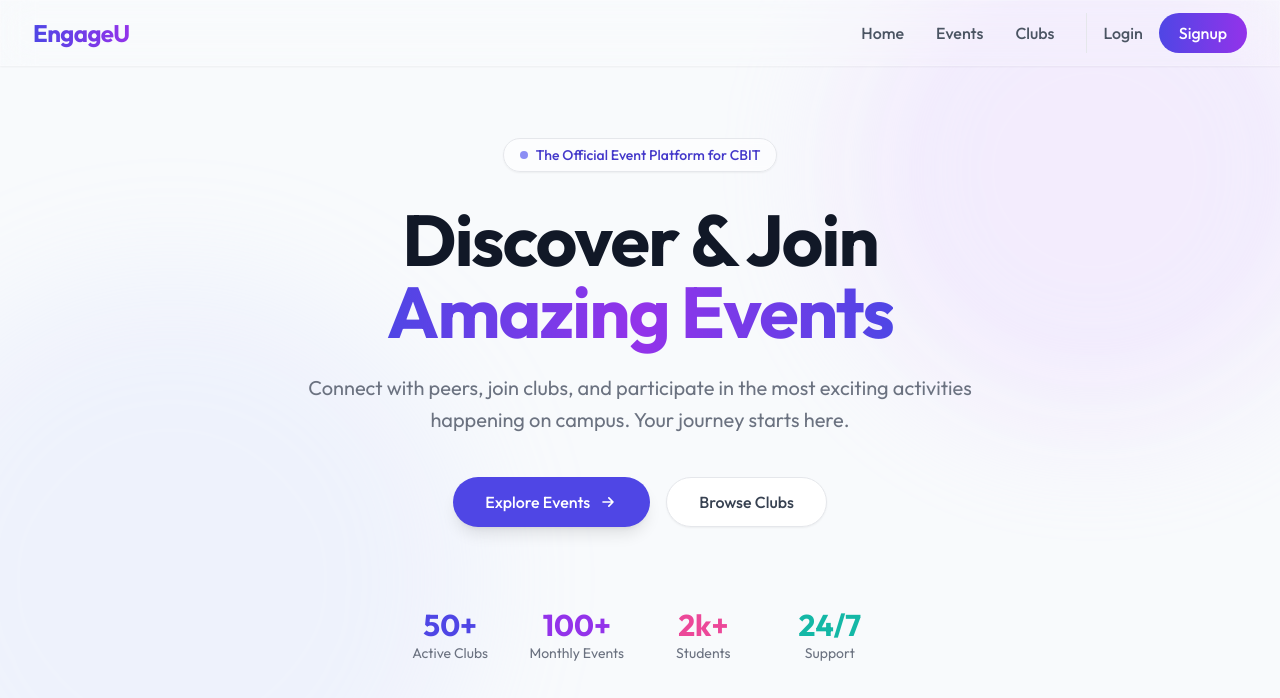
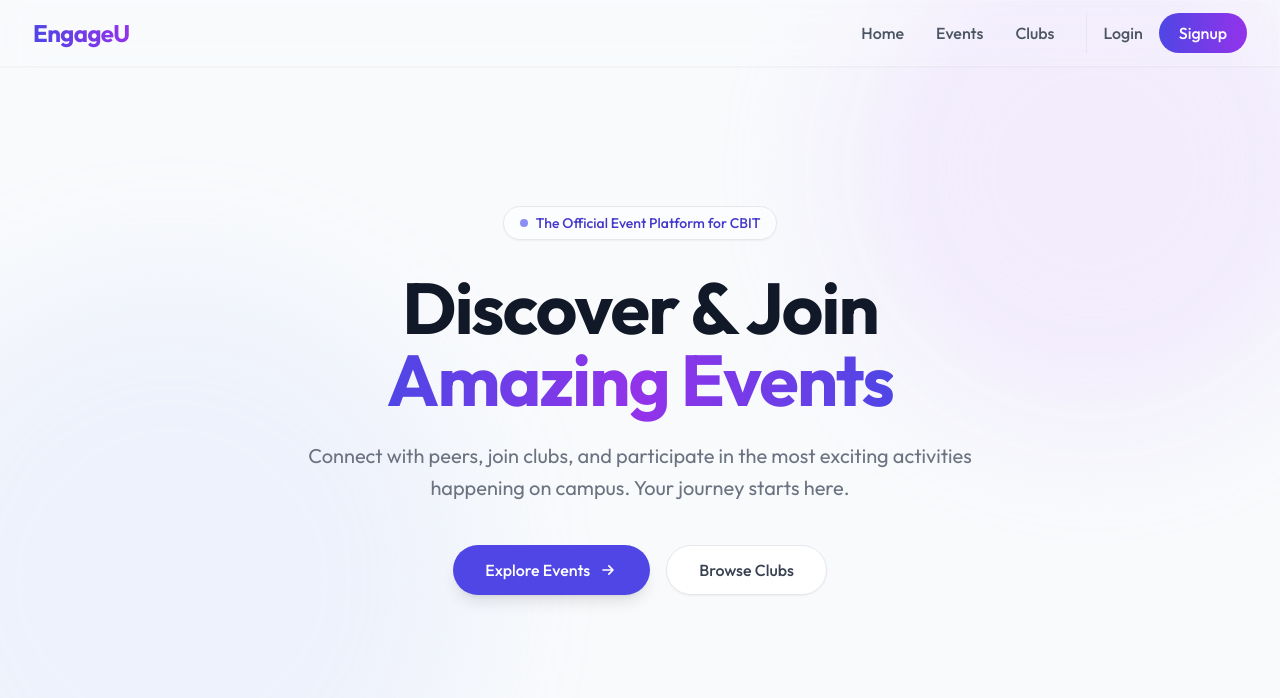
Before and after one commit to Shekar13/EngageU, a React (Vite) app in the folder frontend/: page / in a window 1280 px wide. Shown: the top 698 px of the page. Built offline with nearby package versions, Linux system fonts and the light colour scheme.

Commit message:
home page modification

```diff
--- a/frontend/src/pages/Home.jsx
+++ b/frontend/src/pages/Home.jsx
@@ -42,25 +42,7 @@ export default function Home() {
           </Link>
         </div>
 
-        {/* Stats Grid - Optional visual flair */}
-        <div className="mt-20 grid grid-cols-2 gap-8 md:grid-cols-4 animate-fade-in opacity-0" style={{ animationDelay: '0.8s', animationFillMode: 'forwards' }}>
-          <div className="flex flex-col items-center">
-            <span className="text-3xl font-bold text-primary-600">50+</span>
-            <span className="text-gray-500 text-sm">Active Clubs</span>
-          </div>
-          <div className="flex flex-col items-center">
-            <span className="text-3xl font-bold text-secondary-600">100+</span>
-            <span className="text-gray-500 text-sm">Monthly Events</span>
-          </div>
-          <div className="flex flex-col items-center">
-            <span className="text-3xl font-bold text-pink-500">2k+</span>
-            <span className="text-gray-500 text-sm">Students</span>
-          </div>
-          <div className="flex flex-col items-center">
-            <span className="text-3xl font-bold text-teal-500">24/7</span>
-            <span className="text-gray-500 text-sm">Support</span>
-          </div>
-        </div>
+
       </div>
     </div>
   );
```
